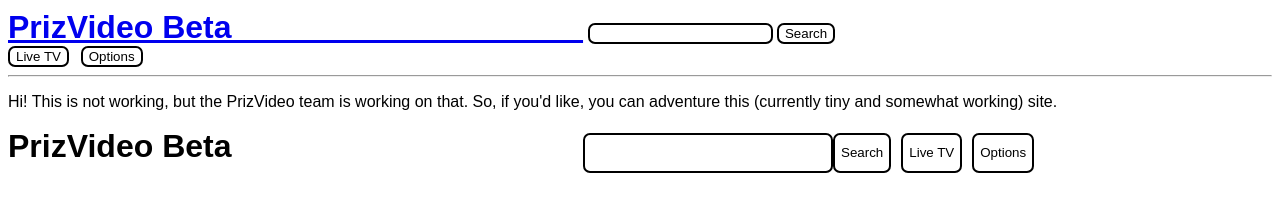
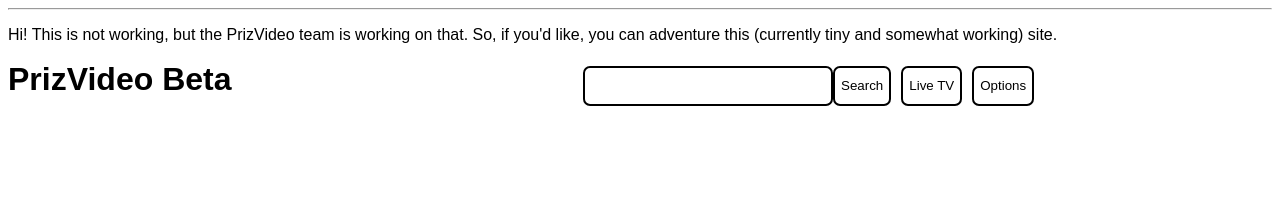
Before and after one commit to PrizVideo/PrizVideo-Main, a plain HTML site: page index.html in a window 1280 px wide. Drawn offline with Linux system fonts and the light colour scheme.

Commit message:
Hope this fixes the buggy top-bar

```diff
--- a/index.html
+++ b/index.html
@@ -11,14 +11,10 @@
     <meta type="twitter:description" content="PrizVideo is an interactive, ad-free, video broadcasting service owned by Forjed.">
   </head>
   <body>
-    <div class="top-bar">
-			<span class="logo"><a href="index.html"><b>PrizVideo Beta⠀⠀⠀⠀⠀⠀⠀⠀⠀⠀⠀⠀⠀⠀⠀</b></a></span>
-			<span><input type="search" width="350px" height="75px"> <button onclick="searchresults();" height="75px">Search</button>⠀⠀⠀⠀⠀⠀⠀⠀⠀⠀⠀⠀⠀⠀⠀⠀⠀⠀⠀⠀⠀⠀⠀⠀⠀⠀⠀⠀⠀⠀⠀⠀⠀⠀⠀⠀<button height="75px">Live TV</button>⠀<button onclick="options();" height="75px">Options</button>⠀</span>
-		</div>
-		<hr>
-		<p>Hi! This is not working, but the PrizVideo team is working on that. So, if you'd like, you can adventure this (currently tiny and somewhat working) site.</p>
-		<script src="load.js"></script>
-		<style>
+	<hr>
+	<p>Hi! This is not working, but the PrizVideo team is working on that. So, if you'd like, you can adventure this (currently tiny and somewhat working) site.</p>
+	<script src="load.js"></script>
+	<style>
 * {
 	font-family: Arial;
 }
@@ -37,6 +33,6 @@ input {
 	border: 2px solid black;
 	border-radius: 7px;
 }
-		</style>
+	</style>
   </body>
 </html>
```
